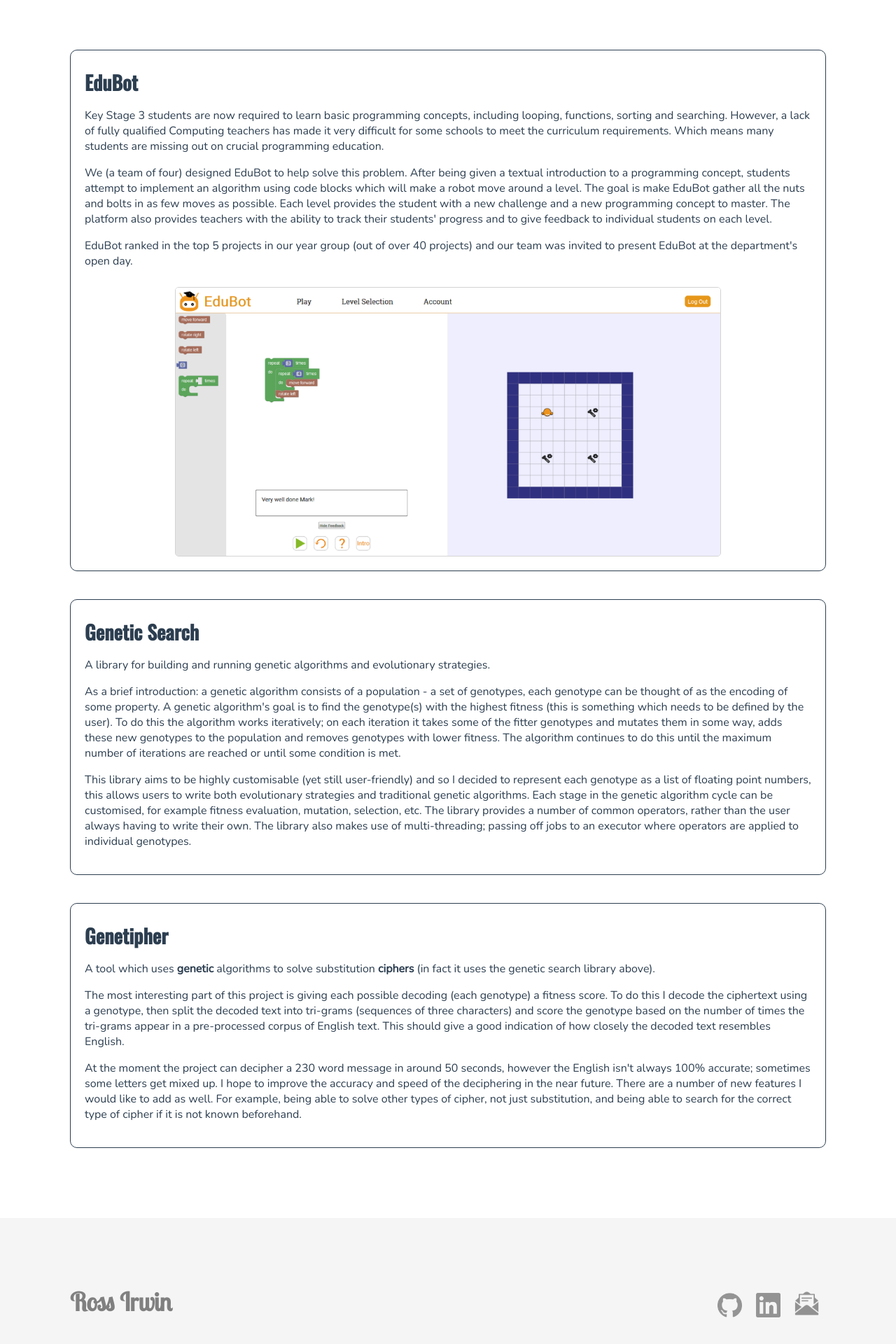
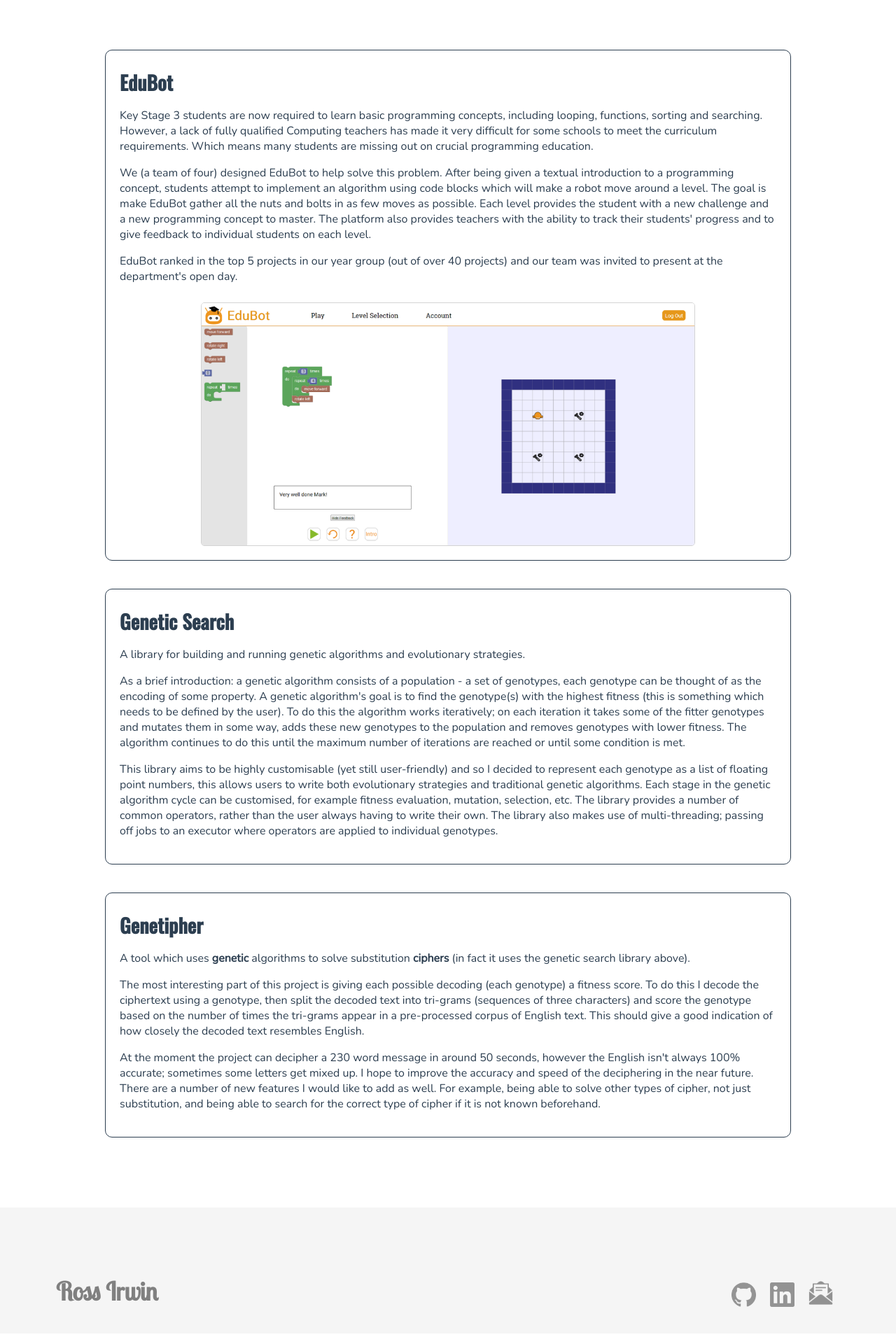
Before and after one commit to rssrwn/rssrwn, a Vue app: page / in a window 1280 px wide. Shown: the part 241-2161 px from the top of the page at 70% size. Built offline with nearby package versions, Linux system fonts and the light colour scheme.

Commit message:
Decrease width slightly, update footer colour to match nav bar

```diff
--- a/src/App.vue
+++ b/src/App.vue
@@ -31,7 +31,7 @@ export default {
   color: #2c3e50;
 }
 #frame {
-  margin: 100px 100px;
+  margin: 100px 150px;
 }
 
 /*
--- a/src/components/ContactFooter.vue
+++ b/src/components/ContactFooter.vue
@@ -21,8 +21,8 @@
   display: flex;
   align-items: flex-end;
   justify-content: space-between;
-  background-color: #f5f5f5;
-  padding: 0px 100px;
+  background-color: whitesmoke;
+  padding: 0px 80px;
 }
 #footerHeader {
   font-family: 'Lobster Two', cursive;
--- a/src/pages/Projects.vue
+++ b/src/pages/Projects.vue
@@ -7,7 +7,7 @@
           <div class="projectText">
             <p>Key Stage 3 students are now required to learn basic programming concepts, including looping, functions, sorting and searching. However, a lack of fully qualified Computing teachers has made it very difficult for some schools to meet the curriculum requirements. Which means many students are missing out on crucial programming education.</p>
             <p>We (a team of four) designed EduBot to help solve this problem. After being given a textual introduction to a programming concept, students attempt to implement an algorithm using code blocks which will make a robot move around a level. The goal is make EduBot gather all the nuts and bolts in as few moves as possible. Each level provides the student with a new challenge and a new programming concept to master. The platform also provides teachers with the ability to track their students' progress and to give feedback to individual students on each level.</p>
-            <p>EduBot ranked in the top 5 projects in our year group (out of over 40 projects) and our team was invited to present EduBot at the department's open day.</p>
+            <p>EduBot ranked in the top 5 projects in our year group (out of over 40 projects) and our team was invited to present at the department's open day.</p>
           </div>
           <div class="projectPicDiv">
             <img class="projectPic" src="../assets/edubot.png"/>
```
